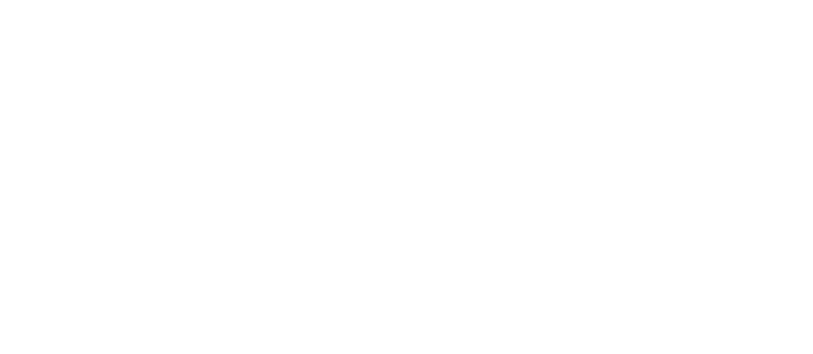
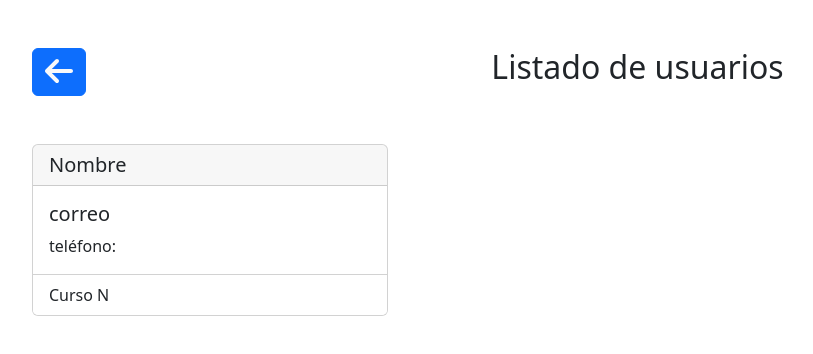
Before and after one commit to FelipeLL/Frontend-Spira, a React (Create React App) app: page /backoffice/list in a window 1280 px wide. Before the commit this address had no page. Shown: the top 354 px of the page, without its empty margins (50-863 px from the left). Built offline with nearby package versions, Linux system fonts and the light colour scheme.

Commit message:
Created userList route

```diff
--- a/src/index.js
+++ b/src/index.js
@@ -7,6 +7,8 @@
 import Login from './routes/public/Login';
 import Backoffice from "./routes/private/Backoffice";
 import CreateUser from "./routes/private/CreateUser";
+import AssingCourse from "./routes/private/AssingCourse";
+import UserList from "./routes/private/UserList";
 
 const root = ReactDOM.createRoot(document.getElementById('root'));
 root.render(
@@ -17,6 +19,8 @@
           <Route index element={<Login />} />
           <Route path="/backoffice" element={<Backoffice />} />
           <Route path="/backoffice/create" element={<CreateUser />} />
+          <Route path="/backoffice/assign" element={<AssingCourse />} />
+          <Route path="/backoffice/list" element={<UserList />} />
         </Route>
       </Routes>
     </BrowserRouter>
--- /dev/null
+++ b/src/routes/private/AssingCourse.jsx
@@ -0,0 +1,9 @@
+const AssingCourse = () => {
+  return (
+    <div>
+      <h2>AssingCourse</h2>
+    </div>
+  );
+};
+
+export default AssingCourse;
--- /dev/null
+++ b/src/routes/private/UserList.jsx
@@ -0,0 +1,44 @@
+import { faArrowLeft } from "@fortawesome/free-solid-svg-icons";
+import { FontAwesomeIcon } from "@fortawesome/react-fontawesome";
+import { useNavigate } from "react-router-dom";
+
+const UserList = () => {
+  const navigate = useNavigate();
+  return (
+    <div className="container">
+      <div className="mt-5">
+        <div className="row mb-4">
+          <div className="col-1">
+            <button className="btn btn-primary">
+              <FontAwesomeIcon
+                icon={faArrowLeft}
+                className="fs-2 text-light"
+                onClick={() => navigate(-1)}
+              />
+            </button>
+          </div>
+          <div className="col-11">
+            <h2 className="text-center">Listado de usuarios</h2>
+          </div>
+        </div>
+        <div className="row mt-5">
+          <div className="col-12 col-md-6 col-lg-4 mb-4">
+            <div className="card">
+              <h5 className="card-header">Nombre</h5>
+              <div className="card-body">
+                <h5 className="card-title">correo</h5>
+                <p className="card-text">teléfono: </p>
+              </div>
+
+              <ul class="list-group list-group-flush">
+                <li class="list-group-item">Curso N</li>
+              </ul>
+            </div>
+          </div>
+        </div>
+      </div>
+    </div>
+  );
+};
+
+export default UserList;
```
